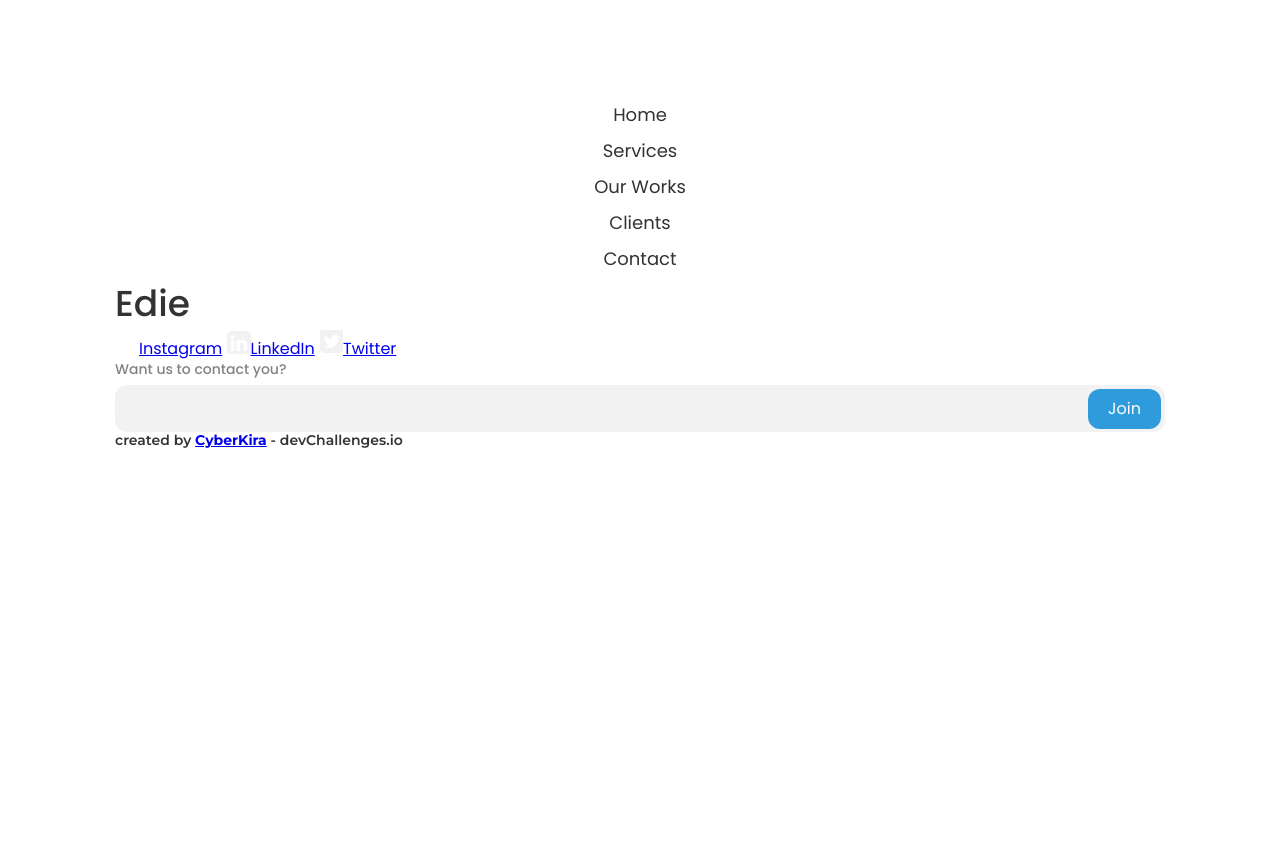
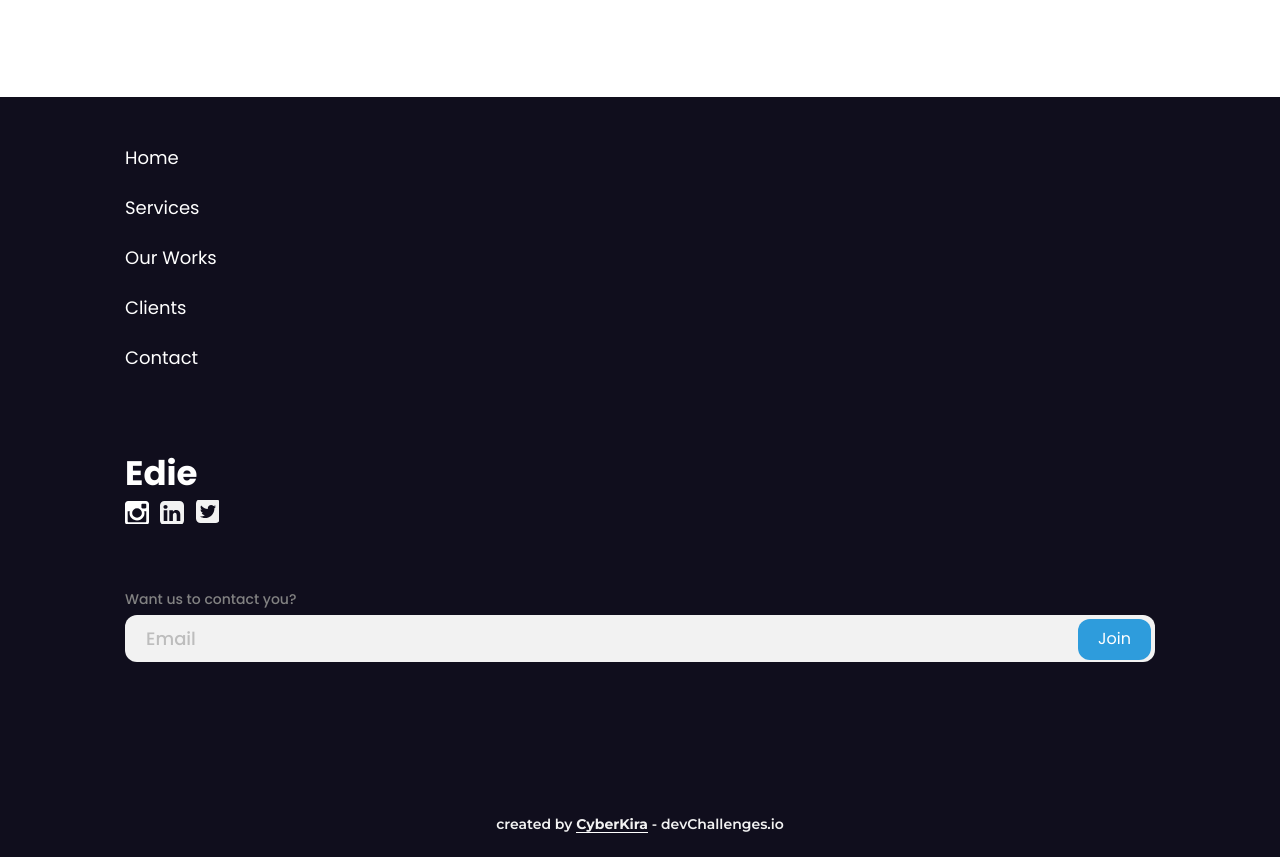
Before and after one commit to Cyber-Kira/edie-homepage, a website: page index.html in a window 1280 px wide. Shown: the part 8540-9397 px from the top of the page. Before the commit the page ends 8989 px from the top, so only its background shows below. Drawn offline with Linux system fonts and the light colour scheme.

Commit message:
feat: update styles

```diff
--- a/index.html
+++ b/index.html
@@ -203,12 +203,12 @@
       <div class="wrapper wrapper_short">
         <div class="layout-3-col">
           <div class="row">
-            <ul class="navigation footer-navigation">
-              <li>Home</li>
-              <li>Services</li>
-              <li>Our Works</li>
-              <li>Clients</li>
-              <li>Contact</li>
+            <ul class="footer-navigation">
+              <li><a href="#">Home</a></li>
+              <li><a href="#">Services</a></li>
+              <li><a href="#">Our Works</a></li>
+              <li><a href="#">Clients</a></li>
+              <li><a href="#">Contact</a></li>
             </ul>
           </div>
           <div class="row">
@@ -230,6 +230,7 @@
               <span class="form__text">Want us to contact you?</span>
               <div class="form__wrapper">
                 <input
+                  placeholder="Email"
                   class="form__input"
                   type="email"
                   name="email"
--- a/src/sass/main.scss
+++ b/src/sass/main.scss
@@ -27,7 +27,8 @@
   'layout/services',
   'layout/articles',
   'layout/team',
-  'layout/testimony';
+  'layout/testimony',
+  'layout/footer';
 
 // 5. Components
 @import
```
Also changed, not shown: src/sass/style.css, 1 other file.
